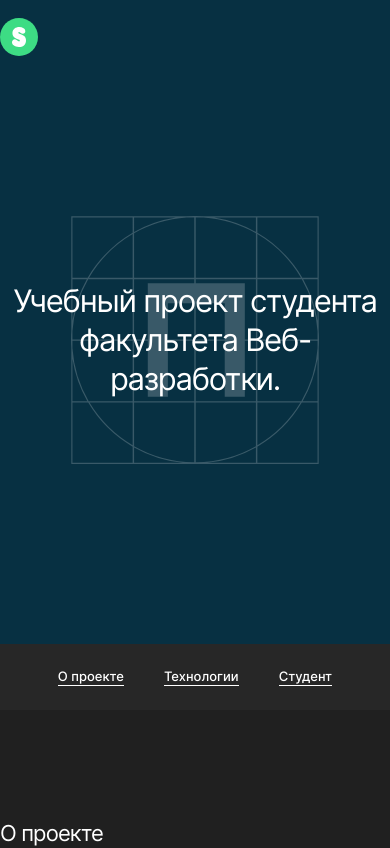
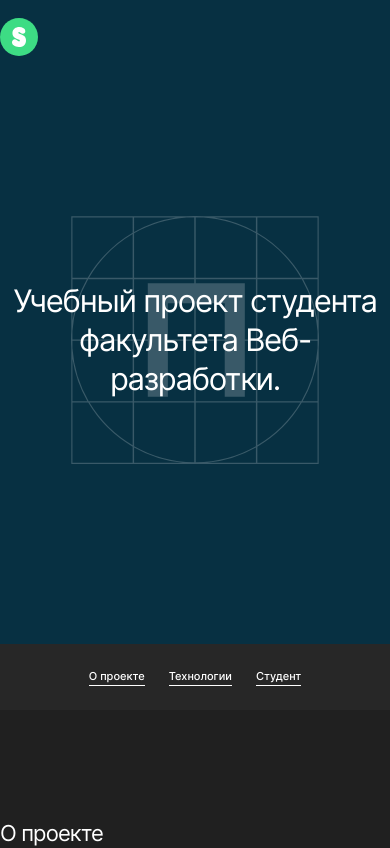
Before and after one commit to v37f/movies-explorer-frontend, a React (Create React App) app: page / in a window 390 px wide. Shown: the top 848 px of the page. Built offline with nearby package versions, Linux system fonts and the light colour scheme.

Commit message:
feat: add navtab adaptive styles

```diff
--- a/src/components/NavTab/NavTab.css
+++ b/src/components/NavTab/NavTab.css
@@ -32,3 +32,13 @@
 .navtab__link:hover {
   opacity: .7;
 }
+
+@media screen and (max-width: 425px) {
+  .navtab__list {
+    gap: 24px;
+  }
+
+  .navtab__link {
+    font-size: 11px;
+  }
+}
```
